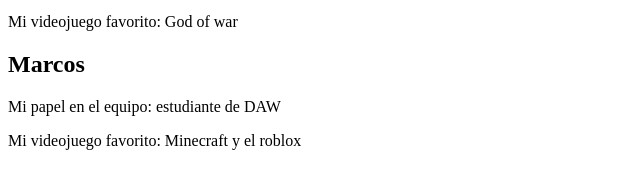
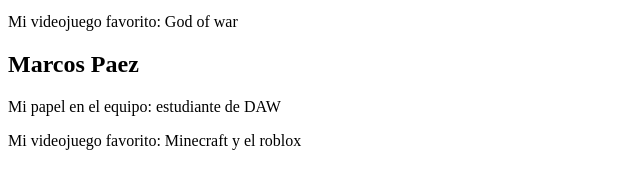
Before and after one commit to Alvarolf087/portal-equipo01, a plain HTML site: page index.html in a window 1280 px wide. Shown: the part 423-612 px from the top of the page, 0-640 px from the left. Drawn offline with Linux system fonts and the light colour scheme.

```diff
--- a/index.html
+++ b/index.html
@@ -22,7 +22,7 @@
 	<p>Mi videojuego favorito: God of war</p>
     </section>
     <section>
-  	<h2>Marcos</h2>
+  	<h2>Marcos Paez</h2>
   	<p>Mi papel en el equipo: estudiante de DAW</p>
 	<p>Mi videojuego favorito: Minecraft y el roblox</p>
     </section>
```
